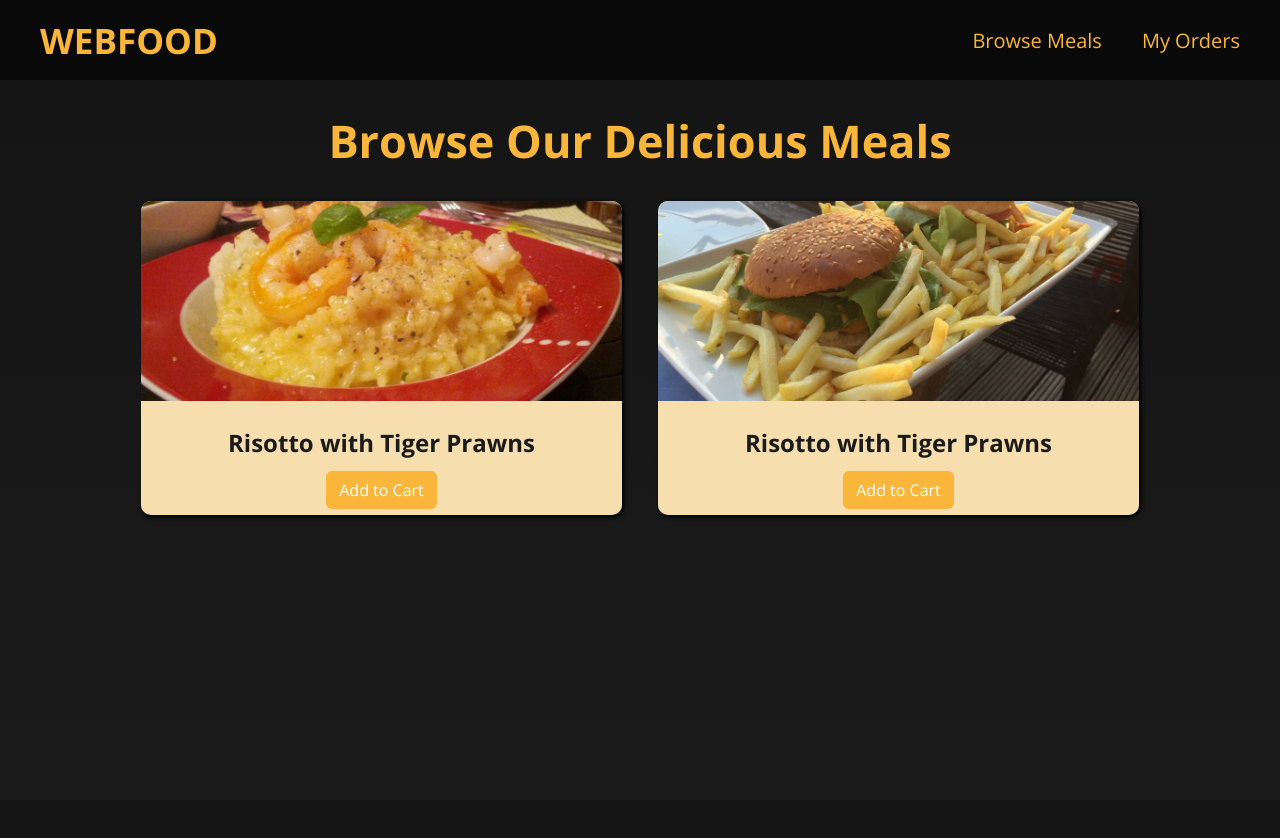
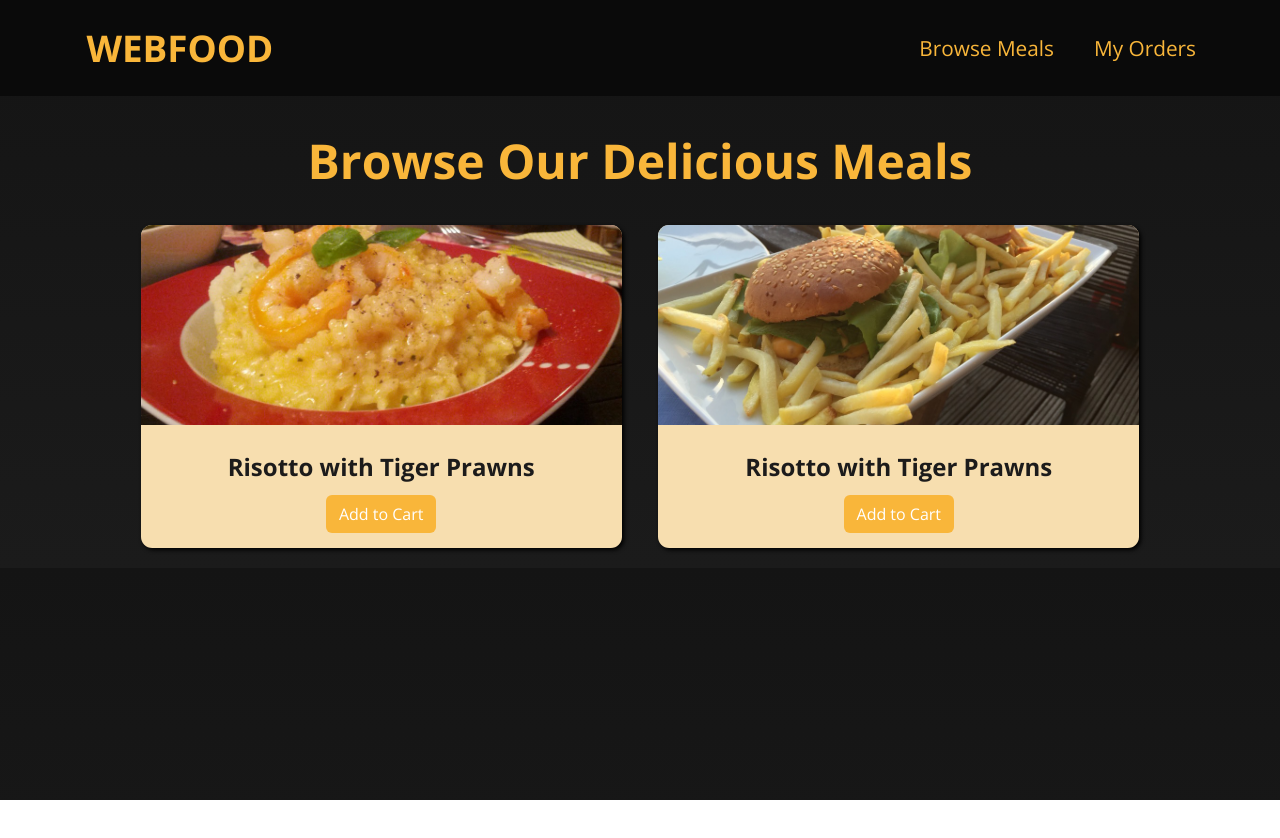
Before and after one commit to Bruinphoenix/Website-4, a plain HTML site: page index.html in a window 1280 px wide. After the commit the page ends 800 px from the top, so only its background shows below. Drawn offline with nearby package versions, Linux system fonts and the light colour scheme.

Commit message:
changed units to rem

```diff
--- a/styles.css
+++ b/styles.css
@@ -2,7 +2,6 @@ body {
   background: linear-gradient(180deg, rgb(20, 20, 20), rgb(27, 27, 27));
   color: rgb(249, 182, 58);
   margin: 0;
-  height: 100vh;
   font-family: "Open Sans", Courier, monospace;
 }
 main {
@@ -20,13 +19,13 @@ li {
 }
 
 h1 {
-  font-size: 45px;
+  font-size: 3rem;
 }
 
 #main-logo {
-  font-size: 35px;
+  font-size: 2.3rem;
   font-weight: bold;
-  padding: 20px;
+  padding: 1.4rem;
 }
 .navbar {
   display: flex;
@@ -34,17 +33,17 @@ h1 {
   justify-content: space-between;
   align-items: center;
   background-color: rgb(10, 10, 10);
-  height: 80px;
-  padding: 0 20px;
+  height: 6rem;
+  padding: 0 5%;
 }
 
 .navbar ul {
   margin: 0;
   display: flex;
-  font-size: 20px;
+  font-size: 1.3rem;
 }
 .navbar li {
-  margin: 20px;
+  margin: 1.25rem;
 }
 .navbar li a:hover {
   color: rgb(255, 166, 0);
@@ -54,9 +53,9 @@ main ul {
   display: grid;
   grid-template-columns: 1fr 1fr;
   justify-items: center;
-  gap: 10px;
+  gap: .7rem;
   width: 80%;
-  margin: 30px auto;
+  margin: 2rem auto;
   box-sizing: border-box;
 padding: 0;
   justify-content: center;
@@ -66,8 +65,8 @@ padding: 0;
 
   height: 100%;
   background-color: rgb(247, 222, 175);
-  border-radius: 10px;
-  padding-bottom: 7px;
+  border-radius: .7rem;
+  padding-bottom: .7rem;
   color: rgb(28, 27, 27);
   overflow: hidden;
   box-shadow: 2px 2px 4px black;
@@ -75,11 +74,11 @@ padding: 0;
 
 .food-card .btn {
   text-decoration: none;
-  padding: 8px 13px;
+  padding: .5rem .8rem;
   color: white;
   background-color: rgb(249, 182, 58);
   border-radius: 6px;
-  margin: 10px;
+  margin: .7rem;
 }
 .food-card .btn:hover {
   background-color: rgb(249, 164, 6);
```
Also changed, not shown: index.html (+5 -7 lines).
